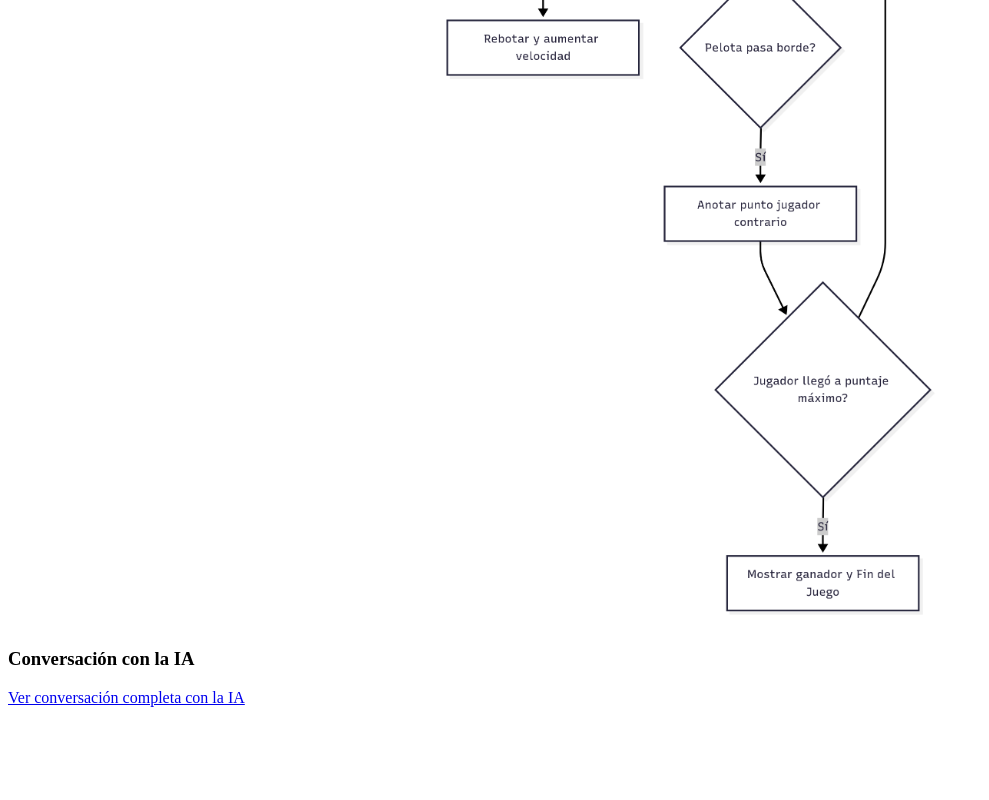
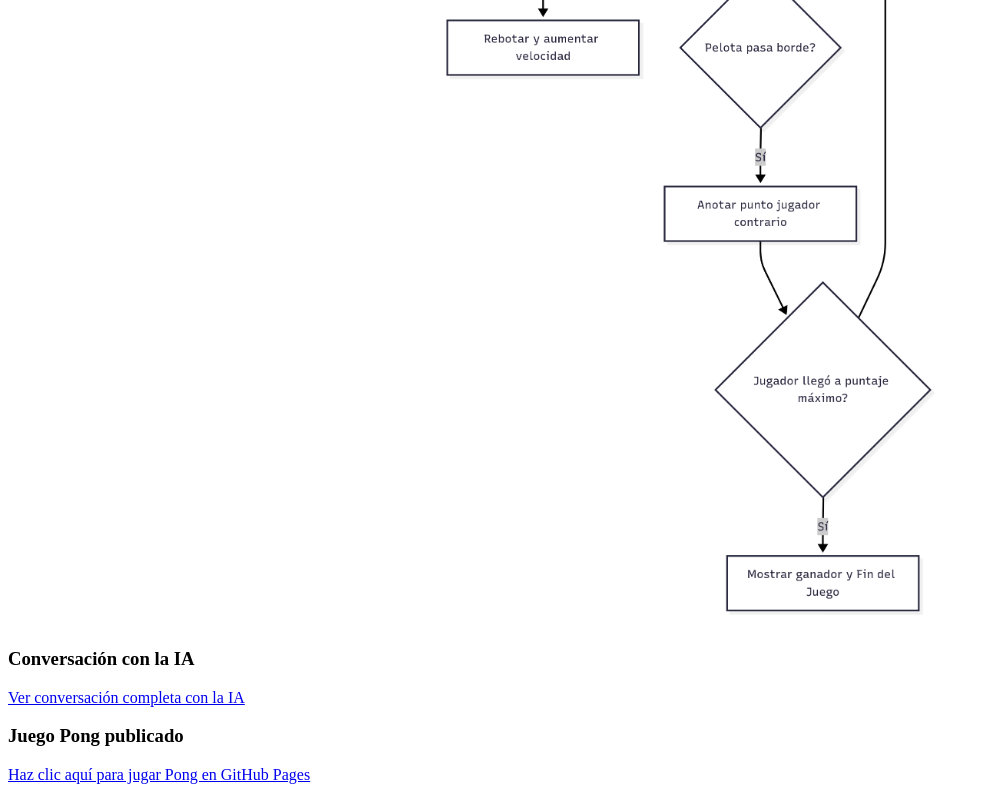
Before and after one commit to SoyPatu/entregas-lenguajes-interpretados, a plain HTML site: page docs/practica6.html in a window 1280 px wide. Shown: the part 1536-2336 px from the top of the page, without its empty margins (0-989 px from the left). Before the commit the page ends 2259 px from the top, so only its background shows below. Drawn offline with Linux system fonts and the light colour scheme.

Commit message:
práctica7

```diff
--- a/docs/practica6.html
+++ b/docs/practica6.html
@@ -58,11 +58,12 @@
   </p>
 
 
-
-
-
-
-
+  <h3>Juego Pong publicado</h3>
+  <p>
+    <a href="https://SoyPatu.github.io/TU_REPOSITORIO/pong.html" target="_blank">
+      Haz clic aquí para jugar Pong en GitHub Pages
+    </a>
+  </p>
 
 </body>
 </html>
```
Also changed, not shown: 1 other file.
